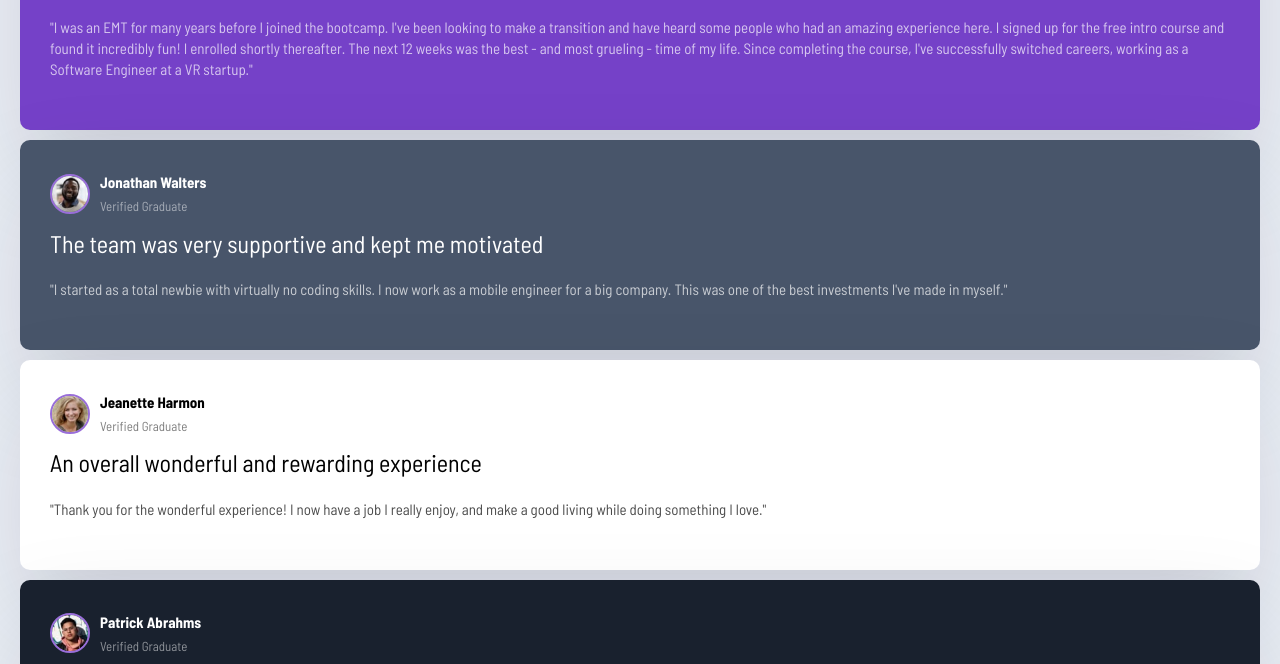
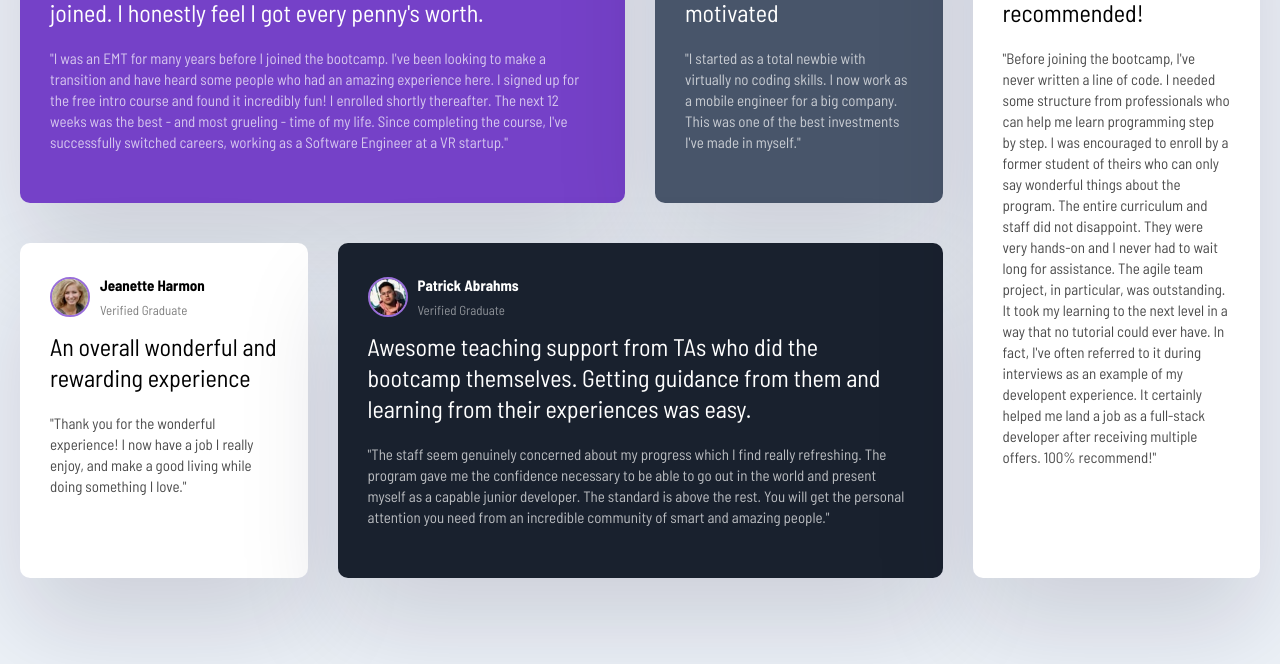
Before and after one commit to hashlog5/CSS-Grid-Crash-Course, a plain HTML site: page index.html in a window 1280 px wide. Shown: the part 273-937 px from the top of the page. Drawn offline with Linux system fonts and the light colour scheme.

Commit message:
grid styling

```diff
--- a/styles.css
+++ b/styles.css
@@ -14,6 +14,10 @@ body {
 }
 
 .testimonials {
+  display: grid;
+  grid-template-columns: repeat(4, 1fr);
+  gap: 30px;
+
   max-width: 1440px;
   margin: 100px auto;
   padding: 20px;
@@ -86,6 +90,20 @@ body {
   color: #fff;
 }
 
+.card:nth-of-type(1) {
+  grid-column: 1 / 3;
+}
+
+.card:nth-of-type(4) {
+  grid-column: 2 / 4;
+  grid-row: 2;
+}
+
+.card:nth-of-type(5) {
+  grid-column: 4;
+  grid-row: 1 / 3;
+}
+
 footer {
   text-align: center;
 }
```
